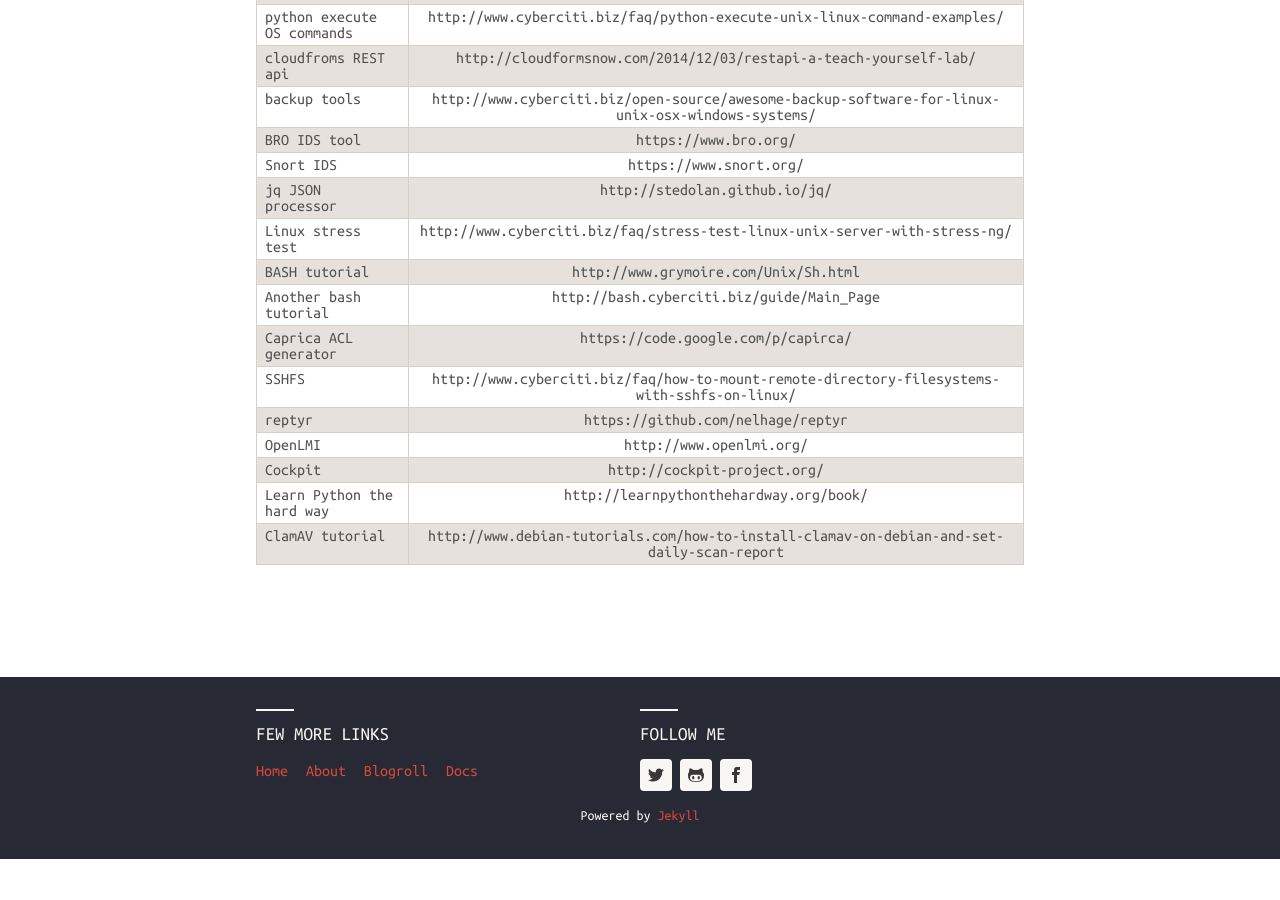
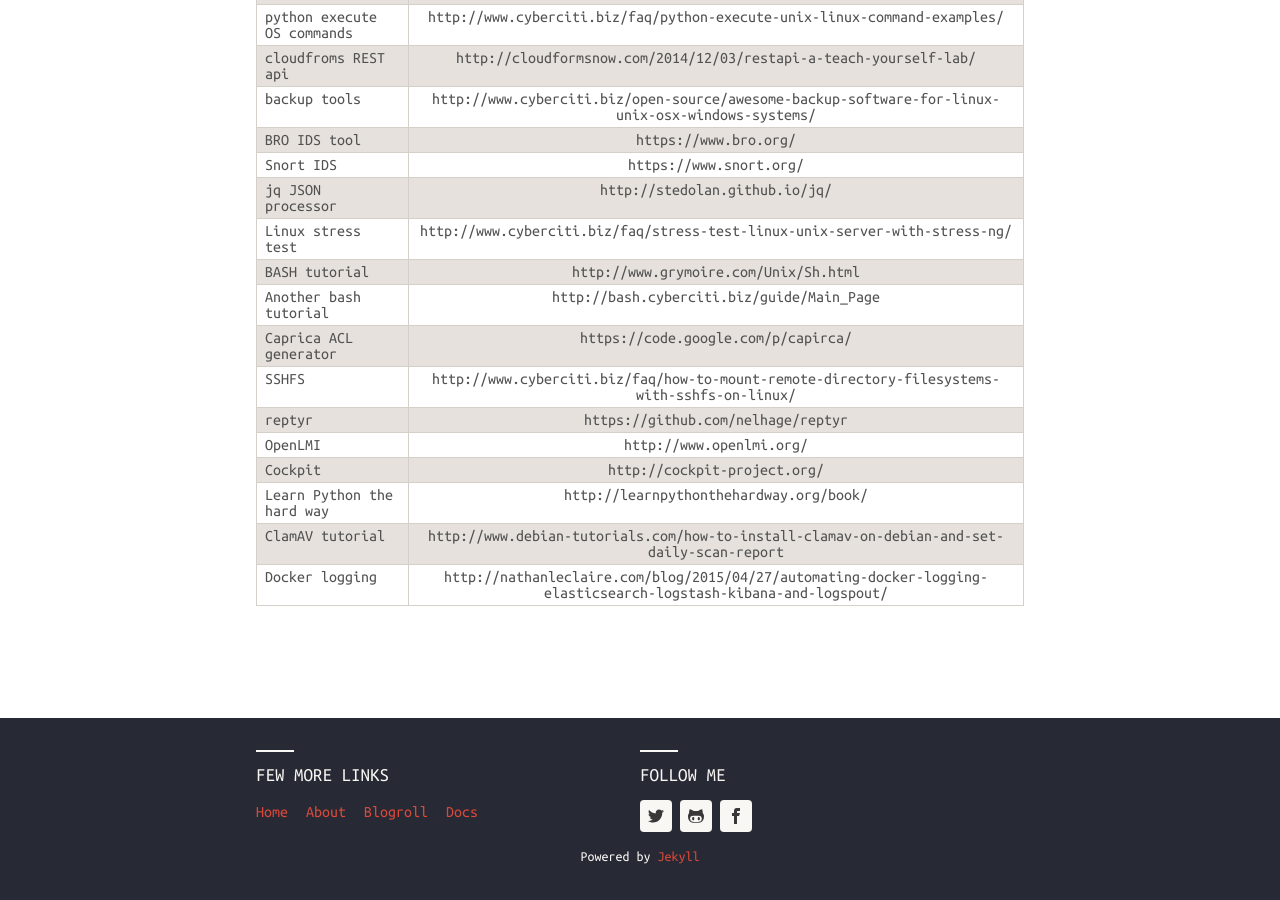
Before and after one commit to mcornea/mcornea.github.io, a Jekyll site: the page built from docs.md, in a window 1280 px wide and 900 px high, scrolled down 766 px. Built offline with Jekyll 4.4.1, drawn with Linux system fonts in a browser that asks for light colours; nearby versions of some CDN libraries; before the commit the page ends 1625 px from its top, so only the background shows below that.

Commit message:
added docker logging

```diff
--- a/docs.md
+++ b/docs.md
@@ -33,3 +33,4 @@
 |       Cockpit                                             | http://cockpit-project.org/                                                   |
 |       Learn Python the hard way                           | http://learnpythonthehardway.org/book/                                        |
 |       ClamAV tutorial                                     | http://www.debian-tutorials.com/how-to-install-clamav-on-debian-and-set-daily-scan-report |
+|       Docker logging                                      | http://nathanleclaire.com/blog/2015/04/27/automating-docker-logging-elasticsearch-logstash-kibana-and-logspout/ |
```
